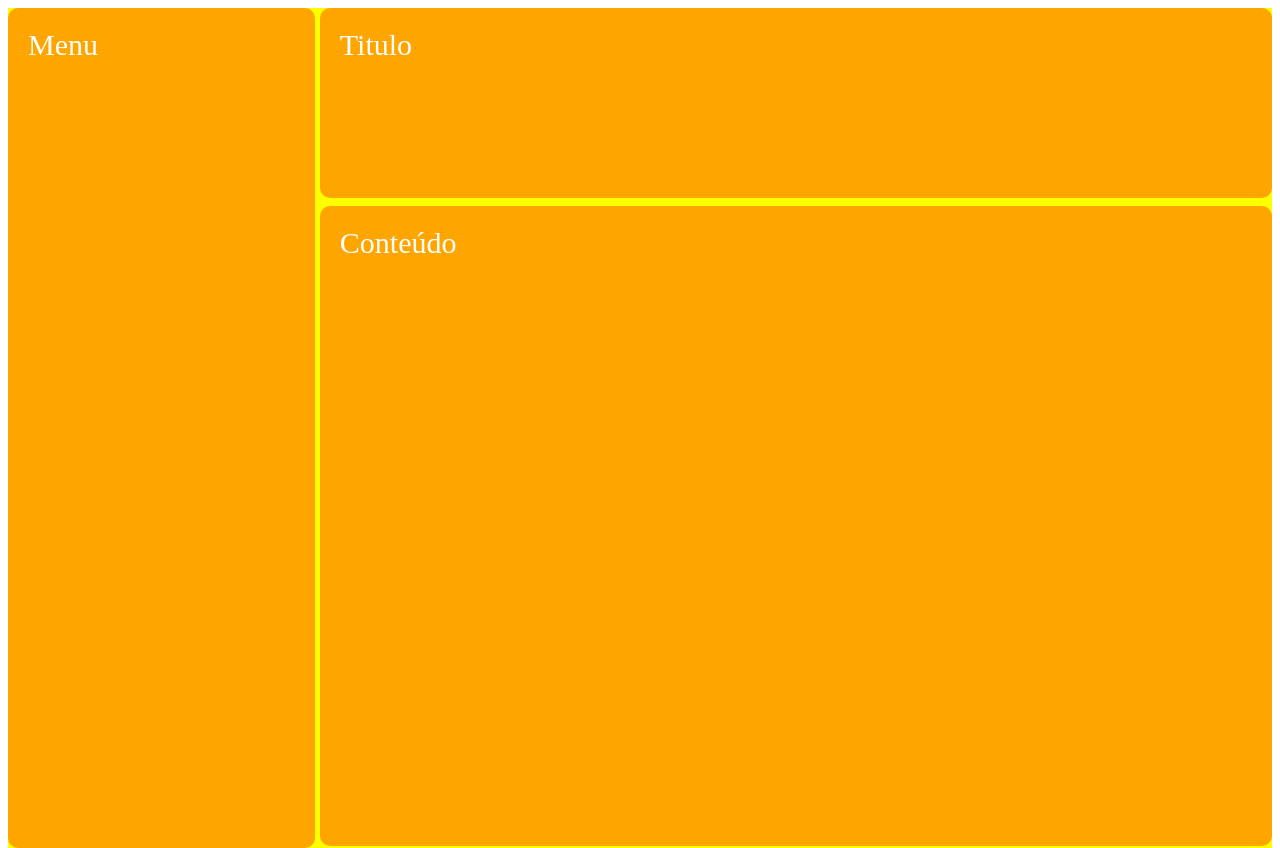
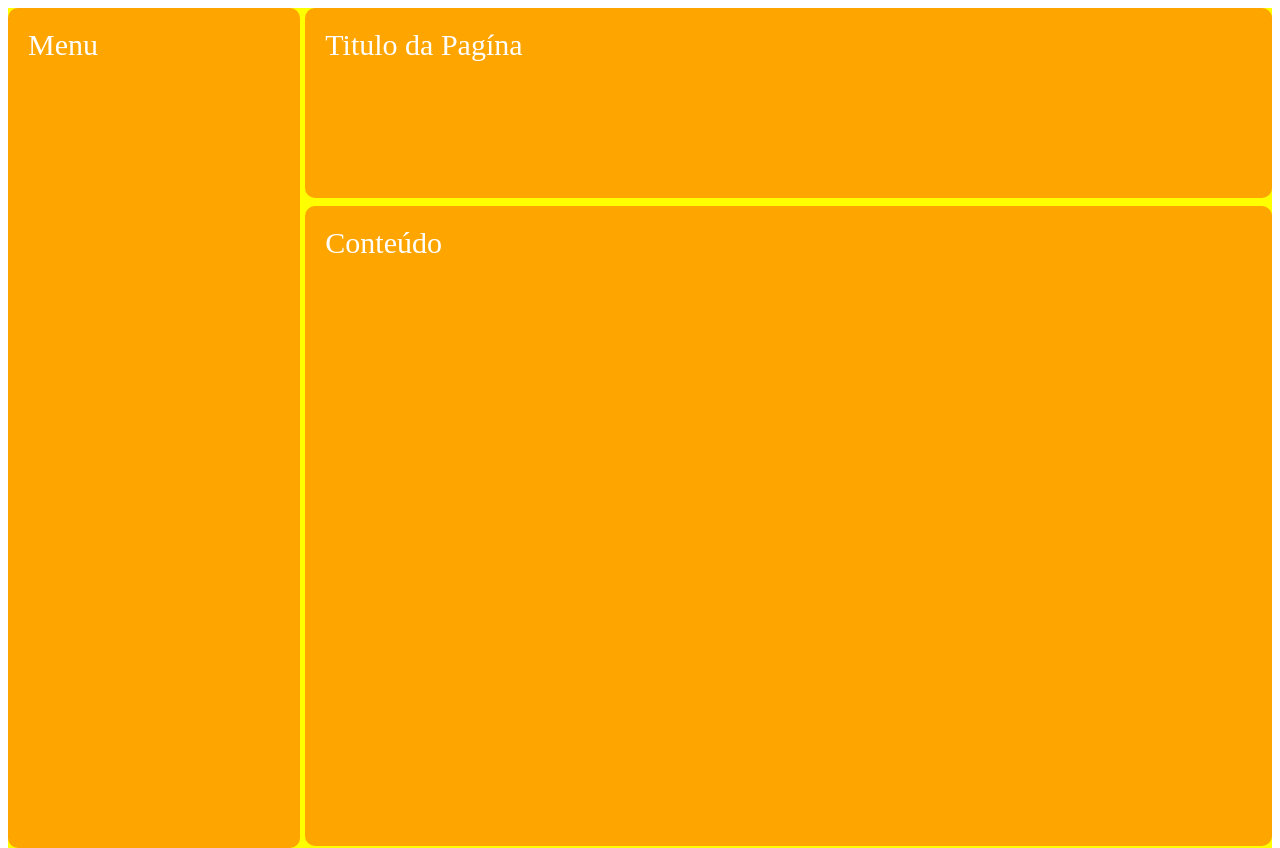
Before and after one commit to imkleber88/gridsite, a plain HTML site: page index.html in a window 1280 px wide. Shown: the top 848 px of the page. Drawn offline with Linux system fonts and the light colour scheme.

Commit message:
Creating my website header

```diff
--- a/index.html
+++ b/index.html
@@ -10,7 +10,7 @@
 
 <body>
     <div class="container">
-        <header class="item">Titulo</header>
+        <header class="item">Titulo da Pagína</header>
         <nav class="item">Menu</nav>
         <section class="item">Conteúdo</section>
         <footer class="item">Rodapé</footer>
```
